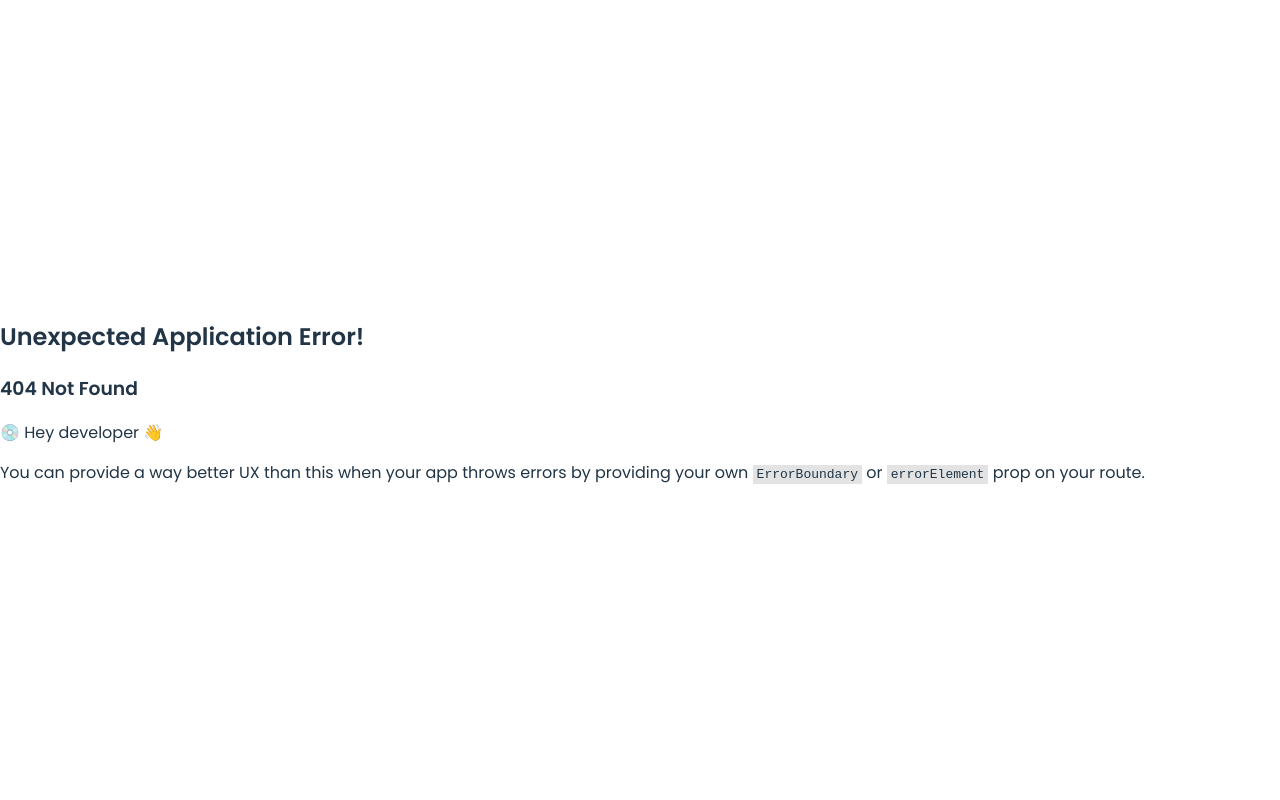
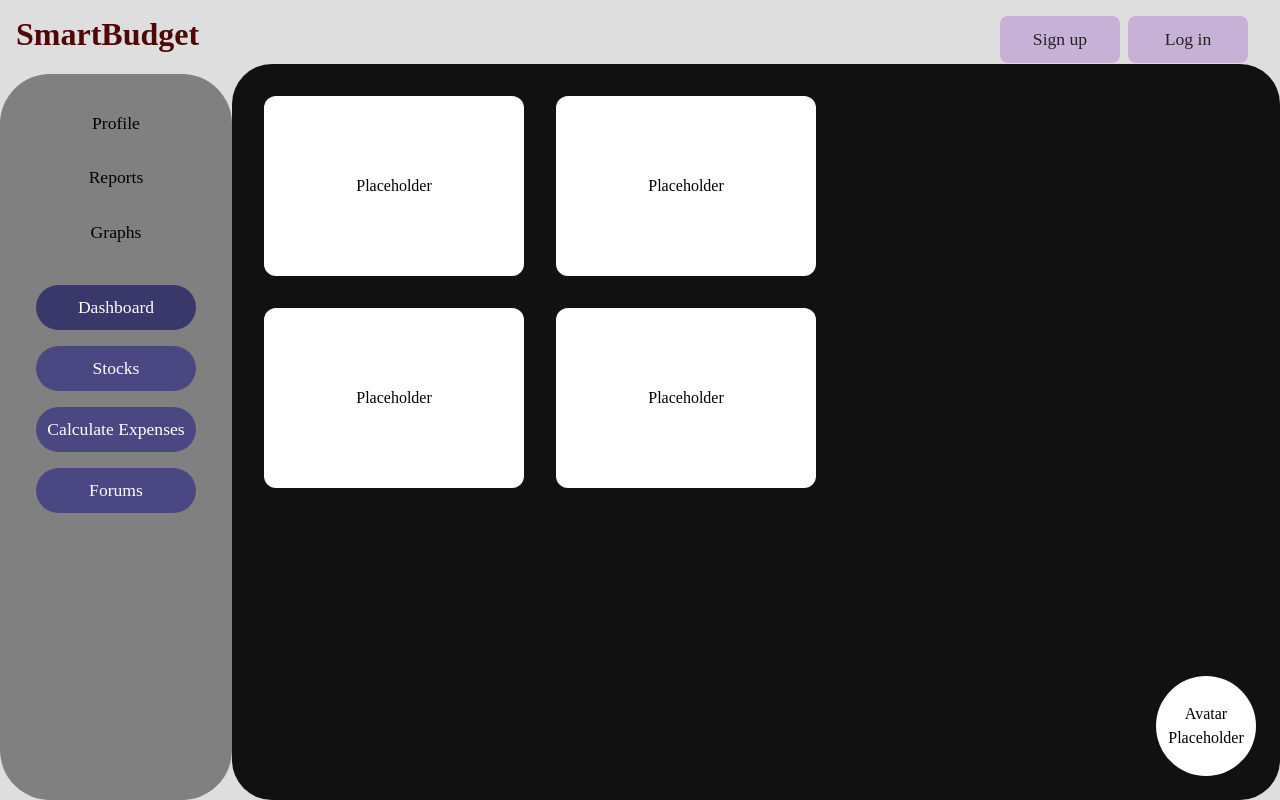
Before and after one commit to CUNY2XTECH-CITYTECH/smartbudget-frontend, a React (Vite) app in the folder frontend/: page /dashboard in a window 1280 px wide. Before the commit this address had no page. Built offline with nearby package versions, Linux system fonts and the light colour scheme.

Commit message:
dashboard

```diff
--- a/frontend/src/main.jsx
+++ b/frontend/src/main.jsx
@@ -6,6 +6,7 @@ import App from './App.jsx'
 import { createBrowserRouter, RouterProvider } from "react-router-dom";
 import Home from "./pages/Home.jsx";
 import Login from "./pages/Login.jsx";
+import Dashboard from './pages/dashboard.jsx';
 // import Signup from "./pages/Signup.jsx";
 // import NotFound from "./pages/NotFound.jsx";
 
@@ -16,6 +17,7 @@ const router = createBrowserRouter([
     children: [
       { index: true, element: <Home /> },
       { path: 'login', element: <Login /> },
+      { path: 'dashboard', element: <Dashboard /> },
       // { path: 'signup', element: <Signup /> },
       // { path: '*', element: <NotFound /> },
     ],
--- a/frontend/src/pages/Login.jsx
+++ b/frontend/src/pages/Login.jsx
@@ -1,15 +1,35 @@
 import { useState } from "react";
 import "./Login.css";
-
+import { useNavigate } from "react-router-dom";
 
 const Login = () => {
   const [username, setUsername] = useState("");
   const [password, setPassword] = useState("");
 
-  const handleSubmit = (e) => {
+  const handleSubmit = async (e) => {
     e.preventDefault();
-    // Replace this with your login logic
-    alert(`Username: ${username}\nPassword: ${password}`);
+    try {
+      const response = await fetch("/login", {
+        method: "POST",
+        headers: {
+          "Content-Type": "application/json",
+        },
+        credentials: "include", // this passes the cookie
+        body: JSON.stringify({ name: username, password: password }),
+      });
+
+      const data = await response.json();
+
+      if (response.ok) {
+        alert("Login successful!");
+        navigate("/");
+      } else {
+        alert(data.message || "Login failed");
+      }
+    } catch (error) {
+      console.error("Error during login:", error);
+      alert("Something went wrong.");
+    }
   };
 
   return (
@@ -43,11 +63,13 @@ const Login = () => {
               onChange={(e) => setPassword(e.target.value)}
             />
           </div>
-          <button type="submit" className="continue-btn">Login</button>
+          <button type="submit" className="continue-btn">
+            Login
+          </button>
         </form>
         <div className="guest-link">
           <span>Continue as Guest</span>
-          </div>
+        </div>
       </div>
       <footer className="login-footer">Footer here</footer>
     </div>
--- /dev/null
+++ b/frontend/src/pages/dashboard.css
@@ -0,0 +1,170 @@
+.dashboard-container {
+  background: #dedede;
+  min-height: 100vh;
+  width: 100vw;
+  position: relative;
+  font-family: "Times New Roman", Times, serif;
+  overflow: hidden;
+}
+
+.dashboard-header {
+  font-weight: bold;
+  font-size: 1.1rem;
+  margin: 16px 0 0 16px;
+  position: absolute;
+  top: -6px;
+  color: rgb(80, 7, 7);
+  font-weight: bold;
+  font-size: 2rem;
+}
+
+.dashboard-topbar {
+  position: absolute;
+  top: 16px;
+  right: 32px;
+  display: flex;
+  gap: 8px;
+}
+
+.topbar-btn {
+  background: #c7b1d6;
+  color: #222;
+  border: none;
+  border-radius: 8px;
+  padding: 4px 16px;
+  font-size: 0.9rem;
+  cursor: pointer;
+  min-width: 120px;
+  border-radius: 8px;
+  padding: 13px 30px;
+  width: 100%;
+  font-size: 1.1rem;
+}
+
+.dashboard-main {
+  display: flex;
+  margin-top: 64px;
+  height: calc(100vh - 64px);
+  overflow: hidden;
+}
+
+.sidebar-profile {
+  width: 80px;
+  height: 32px;
+  background: #dedede;
+  border-radius: 8px;
+  margin-bottom: 24px;
+}
+
+.dashboard-sidebar nav ul {
+  list-style: none;
+  padding: 0;
+  margin: 0 0 32px 0;
+}
+
+.dashboard-sidebar nav ul li {
+  margin: 12px;
+  font-size: 1.1rem;
+  color: black;
+  text-align: center;
+  cursor: pointer;
+  padding: 8px 0;
+  border-radius: 8px;
+}
+
+.dashboard-sidebar {
+  width: 200px;
+  background: gray;
+  padding: 16px;
+  display: flex;
+  flex-direction: column;
+  align-items: center;
+  position: relative;
+  margin: 10px 0 0 0;
+  overflow: hidden;
+  border-radius: 50px;
+}
+
+.sidebar-buttons {
+  display: flex;
+  flex-direction: column;
+  gap: 16px;
+}
+
+.sidebar-btn {
+  background: #4b4783;
+  color: #fff;
+  border: none;
+  border-radius: 24px;
+  padding: 12px 0;
+  width: 160px;
+  font-size: 1.1rem;
+  cursor: pointer;
+}
+
+.sidebar-btn.active {
+  background: #3a376b;
+}
+
+.dashboard-content {
+  background: #111;
+  flex: 1;
+  margin: 0 0 0 0;
+  padding: 32px;
+  display: flex;
+  flex-direction: column;
+  position: relative;
+  border-radius: 40px;
+  overflow: hidden;
+}
+
+.dashboard-row {
+  display: flex;
+  gap: 32px;
+  margin-bottom: 32px;
+}
+
+.dashboard-card {
+  background: #fff;
+  color: black;
+  border-radius: 12px;
+  width: 260px;
+  height: 180px;
+  display: flex;
+  align-items: center;
+  justify-content: center;
+  overflow: hidden;
+}
+
+.budget-card img,
+.chart-card img,
+.pie-card img {
+  width: 100%;
+  height: 100%;
+  object-fit: contain;
+}
+
+.empty-card {
+  background: #dedede;
+}
+
+.dashboard-avatar {
+  position: absolute;
+  bottom: 24px;
+  right: 24px;
+  width: 100px;
+  height: 100px;
+  border-radius: 50%;
+  background: #fff;
+  display: flex;
+  align-items: center;
+  text-align: center;
+  justify-content: center;
+  color: black;
+}
+
+/* .dashboard-avatar img {
+  width: 70px;
+  height: 80px;
+  border-radius: 50%;
+} */
--- /dev/null
+++ b/frontend/src/pages/dashboard.jsx
@@ -0,0 +1,42 @@
+import "./dashboard.css";
+
+const Dashboard = () => (
+  <div className="dashboard-container">
+    <header className="dashboard-header">SmartBudget</header>
+    <div className="dashboard-topbar">
+      <button className="topbar-btn">Sign up</button>
+      <button className="topbar-btn">Log in</button>
+    </div>
+    <div className="dashboard-main">
+      <aside className="dashboard-sidebar">
+        <nav>
+          <ul>
+            <li>Profile</li>
+            <li>Reports</li>
+            <li>Graphs</li>
+          </ul>
+        </nav>
+        <div className="sidebar-buttons">
+          <button className="sidebar-btn active">Dashboard</button>
+          <button className="sidebar-btn">Stocks</button>
+          <button className="sidebar-btn">Calculate Expenses</button>
+          <button className="sidebar-btn">Forums</button>
+        </div>
+      </aside>
+      <div className="dashboard-content">
+        <div className="dashboard-row">
+          <div className="dashboard-card"> Placeholder</div>
+          <div className="dashboard-card">Placeholder</div>
+        </div>
+        <div className="dashboard-row">
+          <div className="dashboard-card">Placeholder</div>
+          <div className="dashboard-card">Placeholder</div>
+        </div>
+        <div className="dashboard-avatar">Avatar Placeholder</div>
+      </div>
+    </div>
+  </div>
+);
+
+
+export default Dashboard;
```
